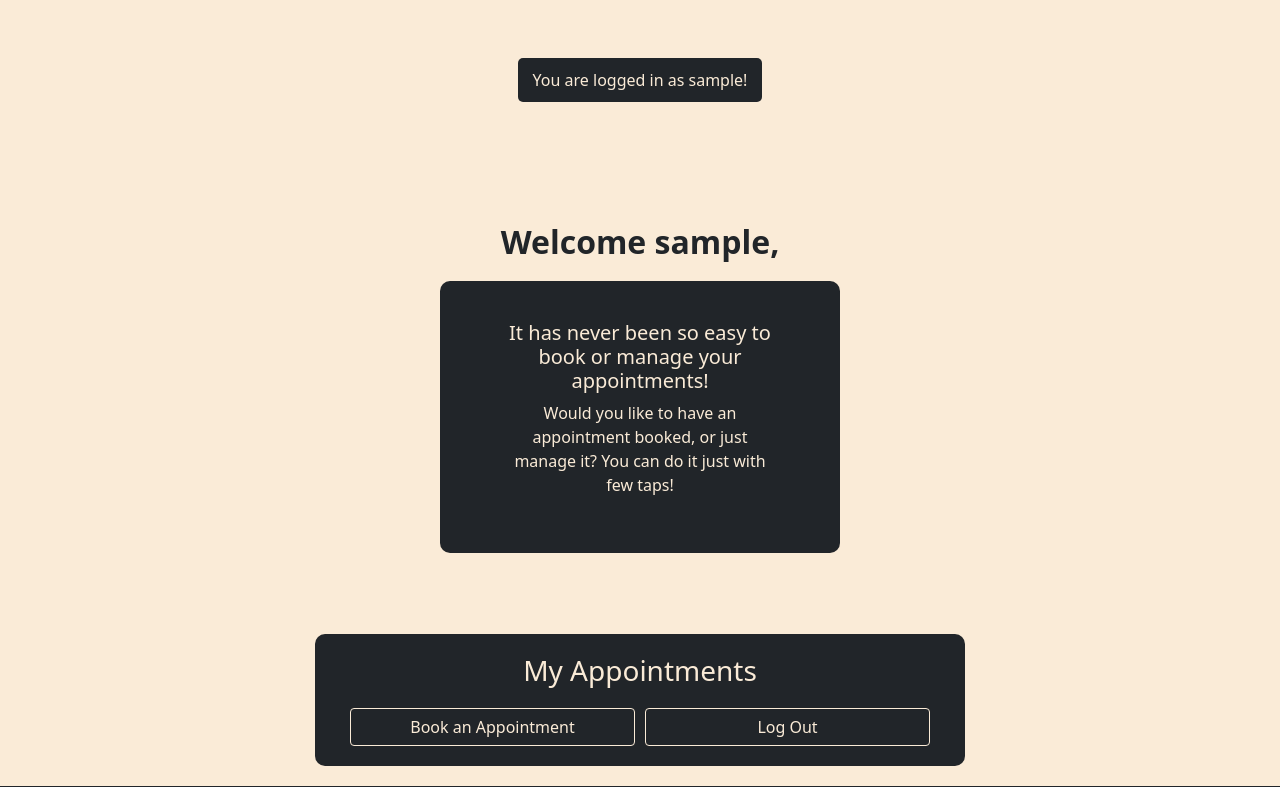
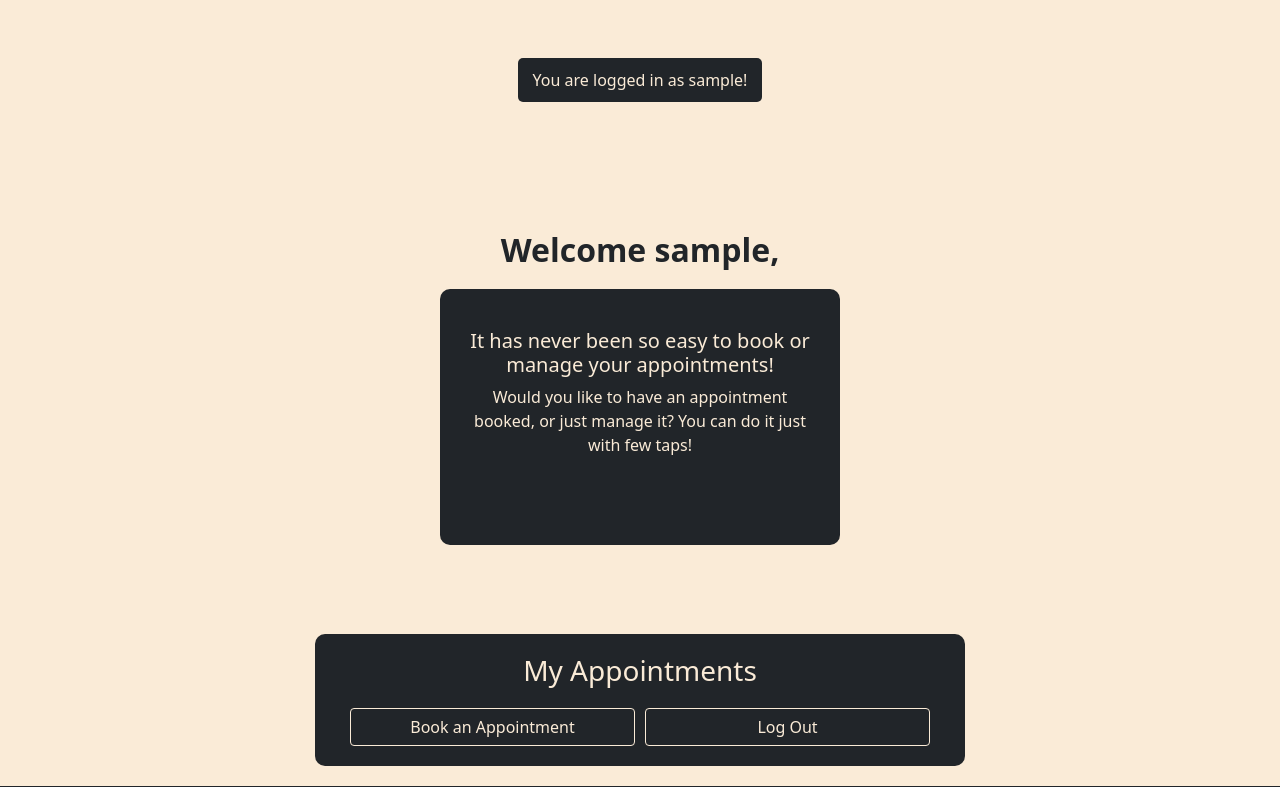
Before and after one commit to MeiryDiniz/md-acupuncture, a Django app: page /patients/ in a window 1280 px wide. Shown: the part 56-843 px from the top of the page. Run offline with Django 5.2, Linux system fonts and the light colour scheme; the visitor is signed in with stand-in values (Sample User, id 1); data that the repository does not hold is empty; some libraries are stand-ins or nearby versions.

Commit message:
Have bug fixed.

```diff
--- a/clinic_system/settings.py
+++ b/clinic_system/settings.py
@@ -29,7 +29,7 @@ TEMPLATES_DIR = os.path.join(BASE_DIR, 'templates')
 SECRET_KEY = os.getenv('DJANGO_SECRET_KEY', 'default-secret-key')
 
 # SECURITY WARNING: don't run with debug turned on in production!
-DEBUG = True
+DEBUG = False
 
 ALLOWED_HOSTS = ['8000-meirydiniz-mdacupunctur-acmncqo1bvf.ws.codeinstitute-ide.net',
                  '.herokuapp.com']
--- a/static/css/style.css
+++ b/static/css/style.css
@@ -122,10 +122,11 @@ main {
    text-align: center;
    background-color: #212529;
    color: antiquewhite;
-   padding: 40px 60px;
+   padding: 40px 30px;
    border-radius: 10px;
    width: 100%;
    max-width: 400px;
+   height: 32vh;
 }
 
 .user-message {
```
